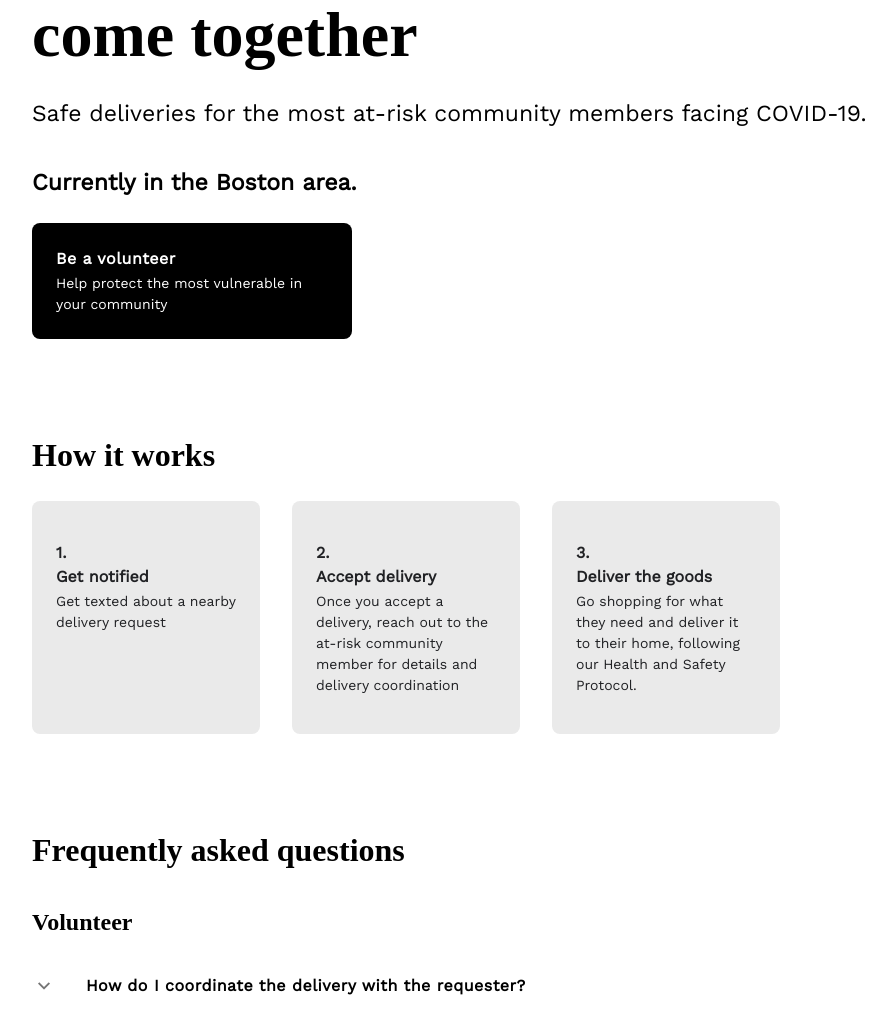
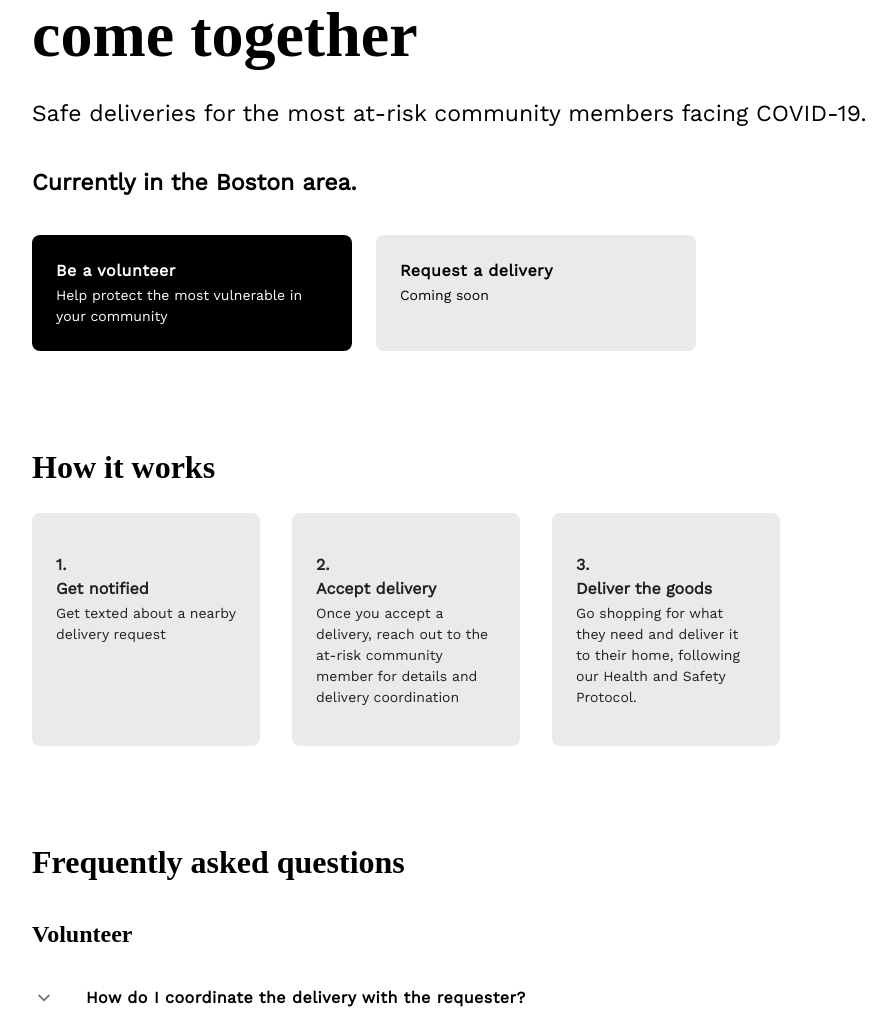
Before and after one commit to amnahhashmi/shield, a Django app: page / in a window 1280 px wide. Shown: the part 208-1217 px from the top of the page, without its empty margins (188-1084 px from the left). Run offline with Django 3.2, Linux system fonts and the light colour scheme; parts of the project's set-up code (start-up, migrations or seed data) failed here and were passed over.

Commit message:
Add 'Coming Soon' Request a delivery button

```diff
--- a/errand_matcher/static/errand_matcher/style.css
+++ b/errand_matcher/static/errand_matcher/style.css
@@ -132,13 +132,19 @@
 	position: static;
 	padding:24px;
 	width: 272px;
+	margin-top: 12px;
+	margin-right: 24px;
 
 	background: #000000;
 	border-radius: 8px;
 }
 
+.button-box[disabled] {
+	background: #EAEAEA;
+}
+
 /* TODO: check hover behavior with UX */
-.button-box:hover {
+.button-box:hover:not([disabled]) {
 	background: #202124;
 	cursor: pointer;
 }
@@ -161,6 +167,10 @@
 	color: #FFFFFF;
 }
 
+.button-title[disabled] {
+	color: #000000;
+}
+
 .button-text {
 	position: static;
 	padding: 0px;
@@ -176,6 +186,10 @@
 	line-height: 150%;
 
 	color: #FFFFFF;
+}
+
+.button-text[disabled] {
+	color: #000000;
 }
 
 @media only screen and (max-width: 800px) {
--- a/errand_matcher/templates/errand_matcher/index.html
+++ b/errand_matcher/templates/errand_matcher/index.html
@@ -34,10 +34,17 @@
 
 		<p class="main-text">Safe deliveries for the most at-risk community members facing COVID-19.<br><br><b>Currently in the Boston area.</b></p>
 
-		<div class="button-box button volunteer-button">
-			<p class="button-title">Be a volunteer</p>
-			<p class="button-text">Help protect the most vulnerable in your community</p>
-		</div>
+        <div class="horizontal-container">
+		    <div class="button-box button volunteer-button">
+			    <p class="button-title">Be a volunteer</p>
+			    <p class="button-text">Help protect the most vulnerable in your community</p>
+		    </div>
+
+		    <div class="button-box" disabled>
+			    <p class="button-title" disabled>Request a delivery</p>
+			    <p class="button-text" disabled>Coming soon</p>
+		    </div>
+	    </div>
 
 		<h4 class="h4-heading">How it works</h4>
 
```
